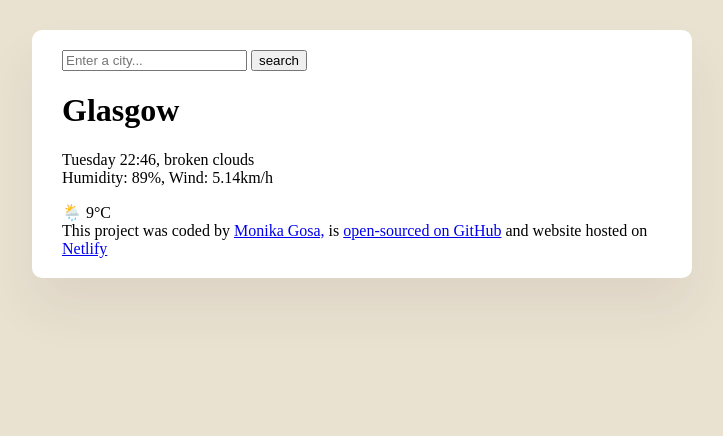
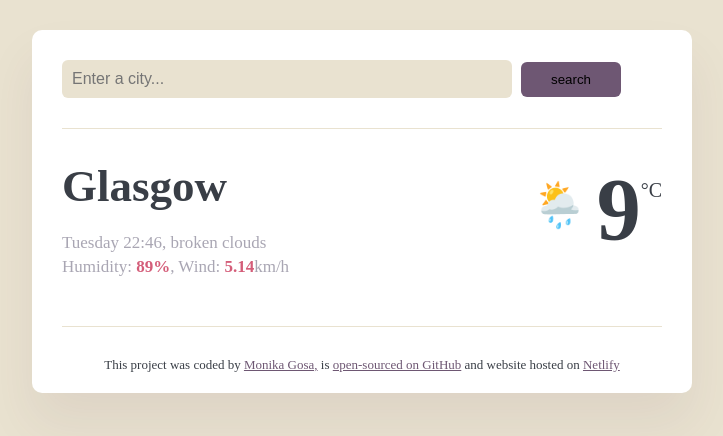
Before and after one commit to MGosa/check-the-weather-app, a plain HTML site: page index.html in a window 1280 px wide. Shown: the whole page, without its empty margins (278-1001 px from the left). Drawn offline with Linux system fonts and the light colour scheme.

Commit message:
completed  css

```diff
--- a/index.html
+++ b/index.html
@@ -15,16 +15,22 @@
       </form>
     </header>
     <main>
-      <div>
-      <h1>Glasgow</h1>
-      <p>
-
+      <div class="weather-data">
+        <div>
+      <h1 class="displayed-city">Glasgow</h1>
+      <p class="weather-details">
         Tuesday 22:46, broken clouds
       </br>
-        Humidity: 89%, Wind: 5.14km/h
+        Humidity:<span class="humidity-input"> 89%</span>, Wind:<span class="wind-input"> 5.14</span>km/h
      </p>
      </div>
-     <div>🌦️ 9°C</div>
+     <div class="weather-container">
+     <div class="weather-icon">🌦️</div>
+     <div class="weather-temrature"> 9</div>
+     <div class="weather-temperature-unit">°C</div>
+     </div>
+     </div>
+
 
     </main>
     <footer>
--- a/src/styles.css
+++ b/src/styles.css
@@ -11,3 +11,78 @@ body {
   border-radius: 10px;
   box-shadow: 0 30px 50px rgba(86, 50, 72, 0.08);
 }
+.city-input {
+  width: 450px;
+  padding: 10px 10px;
+  border: none;
+  background-color: #e9e2d0;
+  font-size: 16px;
+  border-radius: 6px;
+}
+.search-button {
+  padding: 10px 30px;
+  background-color: #6e5773;
+  border: none;
+  border-radius: 6px;
+  margin-left: 5px;
+}
+header {
+  border-bottom: 1px solid #e9e2d0;
+  padding: 10px 0px 30px 0px;
+}
+main {
+  padding: 30px 0;
+}
+
+.weather-data {
+  display: flex;
+  justify-content: space-between;
+}
+.displayed-city {
+  font-size: 45px;
+  line-height: 55px;
+  color: #393e46;
+  margin: 0;
+}
+.weather-details {
+  font-size: 17px;
+  line-height: 24px;
+  font-weight: 500;
+  color: rgba(39, 33, 66, 0.4);
+}
+.weather-details .humidity-input {
+  color: #d45d79;
+  font-weight: bold;
+}
+.weather-details .wind-input {
+  color: #d45d79;
+  font-weight: bold;
+}
+.weather-container {
+  display: flex;
+}
+.weather-temrature {
+  font-size: 88px;
+  font-weight: bold;
+  color: #393e46;
+  margin-left: 10px;
+}
+.weather-icon {
+  font-size: 44px;
+  margin-top: 20px;
+}
+.weather-temperature-unit {
+  font-size: 20px;
+  color: #393e46;
+  margin-top: 20px;
+}
+a {
+  color: #6e5773;
+}
+footer {
+  font-size: 13px;
+  text-align: center;
+  color: #393e46;
+  border-top: 1px solid #e9e2d0;
+  padding: 30px 0px 0px 0px;
+}
```
